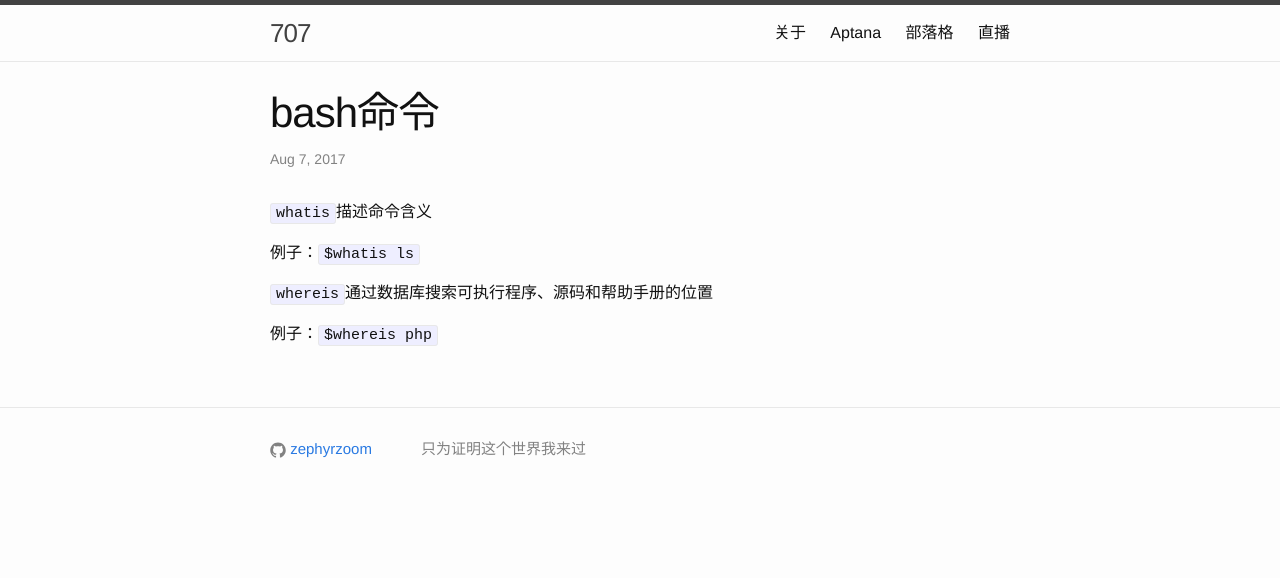
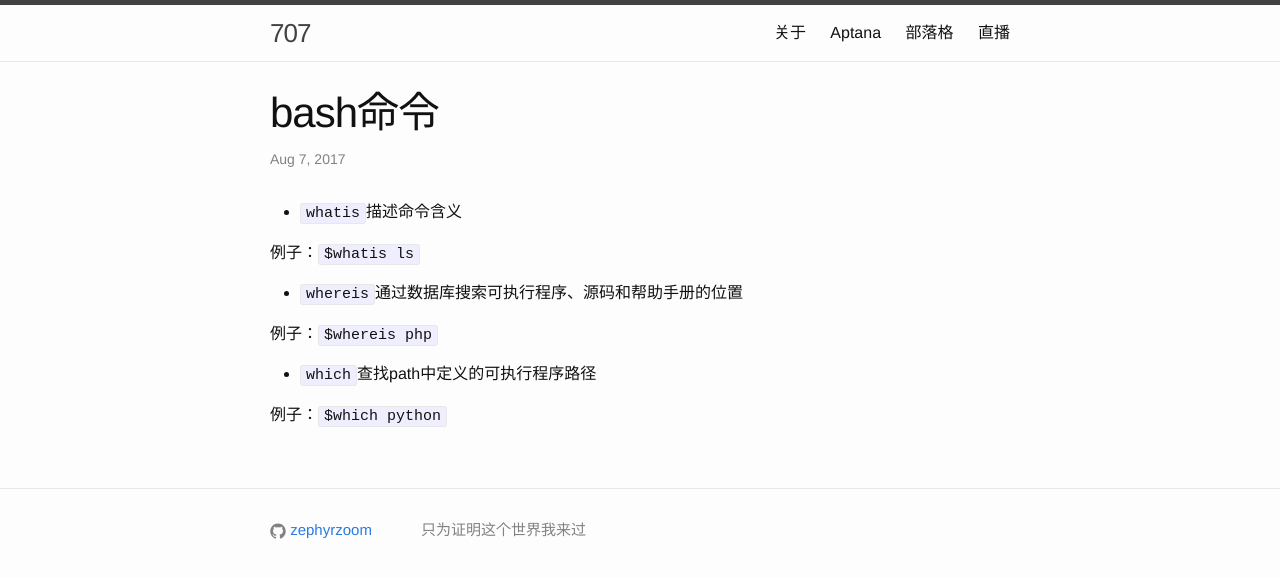
Before and after one commit to zephyrzoom/zephyrzoom.github.io, a Jekyll site: the page built from _posts/2017-08-07-bash.md, in a window 1280 px wide. Shown: the top 578 px of the page. Built offline with Jekyll 4.4.1, drawn with Linux system fonts in a browser that asks for light colours.

Commit message:
update bash

```diff
--- a/_posts/2017-08-07-bash.md
+++ b/_posts/2017-08-07-bash.md
@@ -4,10 +4,14 @@ title: bash命令
 date: 2017-08-07 20:39:00 +0800
 ---
 
-`whatis`描述命令含义
+- `whatis`描述命令含义
 
 例子：`$whatis ls`
 
-`whereis`通过数据库搜索可执行程序、源码和帮助手册的位置
+- `whereis`通过数据库搜索可执行程序、源码和帮助手册的位置
 
 例子：`$whereis php`
+
+- `which`查找path中定义的可执行程序路径
+
+例子：`$which python`
```
